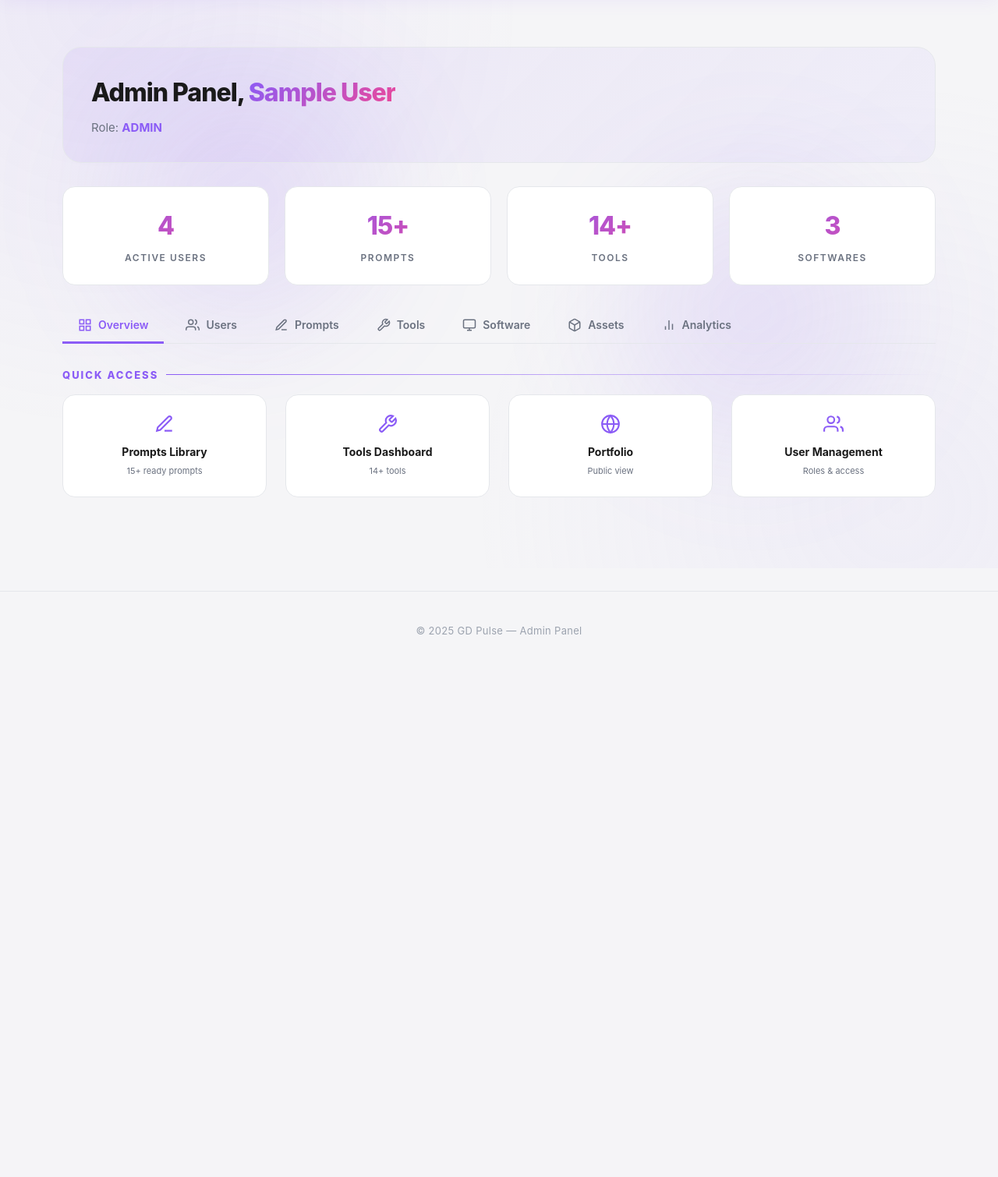
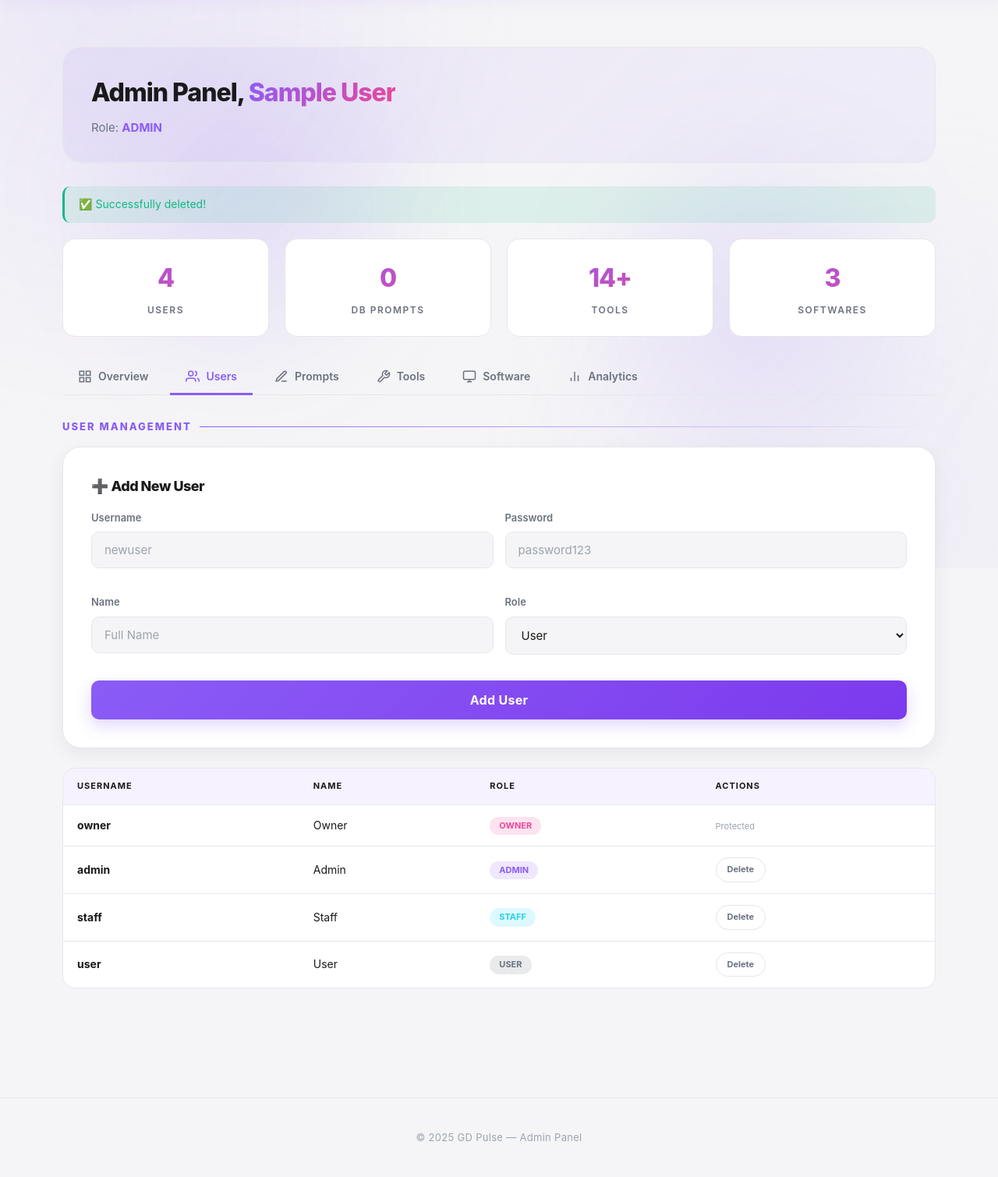
Before and after one commit to IGDIVU/gd-pulse, a Flask app: page /admin?tab=users&success=deleted in a window 1280 px wide. Shown: the part 71-1581 px from the top of the page at 78% size. Before the commit the page ends 885 px from the top, so only its background shows below. Run offline with Flask 3, Linux system fonts and the light colour scheme; the visitor is signed in with stand-in values (Sample User, id 1).

Commit message:
Update admin.html

```diff
--- a/templates/admin.html
+++ b/templates/admin.html
@@ -7,10 +7,7 @@
 <link rel="icon" type="image/png" href="/static/favicon.png">
 <link rel="stylesheet" href="/static/style.css">
 <style>
-  .tab-bar {
-    display: flex; gap: 8px; margin: 30px 0;
-    flex-wrap: wrap; border-bottom: 1px solid var(--border);
-  }
+  .tab-bar { display: flex; gap: 8px; margin: 30px 0; flex-wrap: wrap; border-bottom: 1px solid var(--border); }
   .tab-btn {
     background: transparent; border: none; color: var(--text-dim);
     padding: 12px 20px; font-size: 14px; font-weight: 600;
@@ -28,15 +25,10 @@
     text-transform: uppercase; color: var(--primary);
     margin: 30px 0 15px; display: flex; align-items: center; gap: 10px;
   }
-  .section-label::after {
-    content: ""; flex: 1; height: 1px;
-    background: linear-gradient(90deg, var(--primary), transparent);
-  }
+  .section-label::after { content: ""; flex: 1; height: 1px; background: linear-gradient(90deg, var(--primary), transparent); }
   .tool-icon { width: 26px; height: 26px; color: var(--primary); margin-bottom: 12px; transition: all 0.4s; }
   .tool-card:hover .tool-icon { color: white; transform: translateY(-4px) scale(1.15); }
-  .cat-icon svg { width: 26px; height: 26px; color: white; }
 
-  /* Management Table */
   .mgmt-table {
     width: 100%; background: var(--card);
     border: 1px solid var(--border); border-radius: var(--radius);
@@ -45,8 +37,7 @@
   .mgmt-table table { width: 100%; border-collapse: collapse; }
   .mgmt-table th, .mgmt-table td {
     padding: 14px 18px; text-align: left;
-    border-bottom: 1px solid var(--border);
-    font-size: 14px;
+    border-bottom: 1px solid var(--border); font-size: 14px;
   }
   .mgmt-table th {
     background: rgba(139, 92, 246, 0.08);
@@ -55,58 +46,38 @@
   }
   .mgmt-table tr:last-child td { border-bottom: none; }
   .mgmt-table tr:hover td { background: rgba(139, 92, 246, 0.04); }
+
   .badge-role {
     display: inline-block; padding: 3px 12px; border-radius: 20px;
-    font-size: 11px; font-weight: 700; text-transform: uppercase; letter-spacing: 0.5px;
+    font-size: 11px; font-weight: 700; text-transform: uppercase;
   }
-  .badge-role.owner  { background: rgba(236, 72, 153, 0.15); color: #ec4899; }
-  .badge-role.admin  { background: rgba(139, 92, 246, 0.15); color: var(--primary); }
-  .badge-role.staff  { background: rgba(34, 211, 238, 0.15); color: #22d3ee; }
-  .badge-role.user   { background: rgba(107, 114, 128, 0.15); color: #6b7280; }
+  .badge-role.owner { background: rgba(236, 72, 153, 0.15); color: #ec4899; }
+  .badge-role.admin { background: rgba(139, 92, 246, 0.15); color: var(--primary); }
+  .badge-role.staff { background: rgba(34, 211, 238, 0.15); color: #22d3ee; }
+  .badge-role.user  { background: rgba(107, 114, 128, 0.15); color: #6b7280; }
 
   .action-btn-sm {
     padding: 6px 14px; border-radius: 20px;
     font-size: 11px; font-weight: 700;
     border: 1px solid var(--border); background: transparent;
     color: var(--text-dim); cursor: pointer; transition: all 0.25s;
-    margin-right: 5px;
+    margin-right: 5px; text-decoration: none;
+    display: inline-block;
   }
   .action-btn-sm:hover { background: var(--primary); color: white; border-color: var(--primary); }
   .action-btn-sm.danger:hover { background: var(--danger); border-color: var(--danger); }
 
-  /* Modal */
-  .modal-overlay {
-    position: fixed; inset: 0;
-    background: rgba(0,0,0,0.7); backdrop-filter: blur(8px);
-    z-index: 9999; display: none;
-    justify-content: center; align-items: center; padding: 20px;
+  .form-grid {
+    display: grid; grid-template-columns: 1fr 1fr; gap: 15px;
+    margin-bottom: 15px;
   }
-  .modal-overlay.active { display: flex; }
-  .modal-box {
-    background: var(--card); border-radius: var(--radius-lg);
-    padding: 32px; max-width: 900px; width: 100%;
-    max-height: 90vh; overflow-y: auto;
-    border: 1px solid var(--border); box-shadow: var(--shadow-lg);
-    position: relative;
-    animation: scaleIn 0.3s cubic-bezier(0.175, 0.885, 0.32, 1.275);
+  .form-grid.full { grid-template-columns: 1fr; }
+
+  .alert {
+    padding: 12px 18px; border-radius: 10px; margin-bottom: 20px; font-size: 14px;
   }
-  .modal-close {
-    position: absolute; top: 16px; right: 16px;
-    background: var(--glass); border: 1px solid var(--border);
-    color: var(--text); width: 36px; height: 36px;
-    border-radius: 50%; cursor: pointer;
-    display: flex; align-items: center; justify-content: center;
-    transition: all 0.25s;
-  }
-  .modal-close:hover { background: var(--danger); color: white; transform: rotate(90deg); }
-  .modal-close svg { width: 18px; height: 18px; }
-  .modal-box h2 { margin-bottom: 8px; font-size: 24px; font-weight: 800; }
-
-  .empty-box {
-    text-align: center; padding: 60px 20px;
-    background: var(--card); border: 1px dashed var(--border);
-    border-radius: var(--radius); color: var(--text-dim);
-  }
+  .alert.success { background: rgba(16, 185, 129, 0.1); color: #10b981; border-left: 3px solid #10b981; }
+  .alert.error { background: rgba(239, 68, 68, 0.1); color: #ef4444; border-left: 3px solid #ef4444; }
 </style>
 </head>
 <body>
@@ -120,12 +91,10 @@
       <a href="/tools">Tools</a>
       <a href="/prompts">Prompts</a>
       <a href="/admin" class="active">Admin</a>
+      {% if role == 'owner' %}<a href="/owner">Owner</a>{% endif %}
     </nav>
     <div class="header-right">
       <button class="theme-toggle" onclick="toggleTheme(event)" title="Toggle theme"></button>
-      {% if role == 'owner' %}
-        <a href="/owner" class="btn btn-primary">Owner</a>
-      {% endif %}
       <a href="/logout" class="avatar" title="{{ name }}">{{ name[0]|upper }}</a>
     </div>
   </header>
@@ -138,9 +107,17 @@
         <p>Role: <b style="color:var(--primary);text-transform:uppercase;">{{ role }}</b></p>
       </div>
 
+      {% if request.args.get('success') == 'added' %}
+        <div class="alert success">✅ Successfully added!</div>
+      {% elif request.args.get('success') == 'deleted' %}
+        <div class="alert success">✅ Successfully deleted!</div>
+      {% elif request.args.get('error') == 'missing' %}
+        <div class="alert error">⚠️ Kuch fields missing hain</div>
+      {% endif %}
+
       <div class="stats">
-        <div class="stat-card reveal"><div class="value">4</div><div class="label">Active Users</div></div>
-        <div class="stat-card reveal"><div class="value">15+</div><div class="label">Prompts</div></div>
+        <div class="stat-card reveal"><div class="value">{{ all_users|length }}</div><div class="label">Users</div></div>
+        <div class="stat-card reveal"><div class="value">{{ all_prompts|length }}</div><div class="label">DB Prompts</div></div>
         <div class="stat-card reveal"><div class="value">14+</div><div class="label">Tools</div></div>
         <div class="stat-card reveal"><div class="value">3</div><div class="label">Softwares</div></div>
       </div>
@@ -161,9 +138,6 @@
         <button class="tab-btn" onclick="switchTab('software', this)">
           <span data-icon="software" style="width:18px;height:18px;display:inline-flex;"></span> Software
         </button>
-        <button class="tab-btn" onclick="switchTab('assets', this)">
-          <span data-icon="assets" style="width:18px;height:18px;display:inline-flex;"></span> Assets
-        </button>
         <button class="tab-btn" onclick="switchTab('analytics', this)">
           <span data-icon="analytics" style="width:18px;height:18px;display:inline-flex;"></span> Analytics
         </button>
@@ -176,7 +150,7 @@
           <a href="/prompts" class="tool-card reveal">
             <span class="tool-icon" data-icon="prompts"></span>
             <div class="title">Prompts Library</div>
-            <div class="desc">15+ ready prompts</div>
+            <div class="desc">View all prompts</div>
           </a>
           <a href="/tools" class="tool-card reveal">
             <span class="tool-icon" data-icon="tools"></span>
@@ -191,120 +165,140 @@
           <div class="tool-card reveal" onclick="switchTab('users', document.querySelectorAll('.tab-btn')[1])">
             <span class="tool-icon" data-icon="users"></span>
             <div class="title">User Management</div>
-            <div class="desc">Roles & access</div>
+            <div class="desc">Add/remove users</div>
           </div>
         </div>
       </div>
 
-      <!-- USERS MANAGEMENT -->
+      <!-- USERS -->
       <div class="tab-content" id="tab-users">
         <div class="section-label">User Management</div>
-        <div class="info reveal" style="margin-bottom:20px;">
-          <b>Note:</b> Abhi users hardcoded hain. Role creation, new user add, edit, delete — <b>coming soon</b> (owner panel me).
+
+        <div class="box reveal" style="margin-bottom:25px;">
+          <h2 style="font-size:18px;margin-bottom:15px;">➕ Add New User</h2>
+          <form method="POST" action="/admin/add-user">
+            <div class="form-grid">
+              <div>
+                <label>Username</label>
+                <input type="text" name="username" placeholder="newuser" required>
+              </div>
+              <div>
+                <label>Password</label>
+                <input type="text" name="password" placeholder="password123" required>
+              </div>
+            </div>
+            <div class="form-grid">
+              <div>
+                <label>Name</label>
+                <input type="text" name="name" placeholder="Full Name">
+              </div>
+              <div>
+                <label>Role</label>
+                <select name="role">
+                  <option value="user">User</option>
+                  <option value="staff">Staff</option>
+                  <option value="admin">Admin</option>
+                </select>
+              </div>
+            </div>
+            <button type="submit" class="calc-btn">Add User</button>
+          </form>
         </div>
+
         <div class="mgmt-table reveal">
           <table>
             <thead>
-              <tr>
-                <th>Username</th>
-                <th>Name</th>
-                <th>Role</th>
-                <th>Access</th>
-                <th>Actions</th>
-              </tr>
+              <tr><th>Username</th><th>Name</th><th>Role</th><th>Actions</th></tr>
             </thead>
             <tbody>
+              {% for uname, udata in all_users.items() %}
               <tr>
-                <td><b>owner</b></td>
-                <td>Owner</td>
-                <td><span class="badge-role owner">Owner</span></td>
-                <td>Full + God Mode</td>
+                <td><b>{{ uname }}</b></td>
+                <td>{{ udata.name }}</td>
+                <td><span class="badge-role {{ udata.role }}">{{ udata.role }}</span></td>
                 <td>
-                  <button class="action-btn-sm" onclick="alert('Coming soon')">Edit</button>
-                  <button class="action-btn-sm danger" onclick="alert('Cannot delete owner')">Delete</button>
+                  {% if uname != 'owner' and udata.role != 'owner' %}
+                  <a href="/admin/delete-user/{{ uname }}" class="action-btn-sm danger" onclick="return confirm('Delete {{ uname }}?')">Delete</a>
+                  {% else %}
+                  <span style="font-size:11px;color:var(--text-mute);">Protected</span>
+                  {% endif %}
                 </td>
               </tr>
-              <tr>
-                <td><b>admin</b></td>
-                <td>Admin</td>
-                <td><span class="badge-role admin">Admin</span></td>
-                <td>Full Management</td>
-                <td>
-                  <button class="action-btn-sm" onclick="alert('Coming soon')">Edit</button>
-                  <button class="action-btn-sm danger" onclick="alert('Cannot delete admin')">Delete</button>
-                </td>
-              </tr>
-              <tr>
-                <td><b>staff</b></td>
-                <td>Staff</td>
-                <td><span class="badge-role staff">Staff</span></td>
-                <td>Tools + Prompts (read)</td>
-                <td>
-                  <button class="action-btn-sm" onclick="alert('Coming soon')">Edit</button>
-                  <button class="action-btn-sm danger" onclick="alert('Coming soon')">Delete</button>
-                </td>
-              </tr>
-              <tr>
-                <td><b>user</b></td>
-                <td>User</td>
-                <td><span class="badge-role user">User</span></td>
-                <td>Portfolio only</td>
-                <td>
-                  <button class="action-btn-sm" onclick="alert('Coming soon')">Edit</button>
-                  <button class="action-btn-sm danger" onclick="alert('Coming soon')">Delete</button>
-                </td>
-              </tr>
+              {% endfor %}
             </tbody>
           </table>
         </div>
-        <button class="btn btn-primary reveal" onclick="alert('Add User — coming soon')" style="display:inline-flex;align-items:center;gap:8px;">
-          <span data-icon="users" style="width:16px;height:16px;display:inline-flex;"></span> Add New User
-        </button>
       </div>
 
       <!-- PROMPTS -->
       <div class="tab-content" id="tab-prompts">
         <div class="section-label">Prompts Management</div>
-        <div class="info reveal" style="margin-bottom:20px;">
-          <b>Note:</b> Prompt <b>CRUD</b> (add/edit/delete) coming soon. Filhaal library dekho.
+
+        <div class="box reveal" style="margin-bottom:25px;">
+          <h2 style="font-size:18px;margin-bottom:15px;">➕ Add New Prompt</h2>
+          <form method="POST" action="/admin/add-prompt">
+            <div class="form-grid">
+              <div>
+                <label>Key (unique)</label>
+                <input type="text" name="key" placeholder="my-prompt" required>
+              </div>
+              <div>
+                <label>Category</label>
+                <select name="cat">
+                  <option value="single">Single (Image)</option>
+                  <option value="multi">Multi-Step (Video)</option>
+                  <option value="system">System (AI)</option>
+                </select>
+              </div>
+            </div>
+            <div class="form-grid">
+              <div>
+                <label>Title</label>
+                <input type="text" name="title" placeholder="My Prompt Title" required>
+              </div>
+              <div>
+                <label>Subtitle</label>
+                <input type="text" name="sub" placeholder="Short description">
+              </div>
+            </div>
+            <label>Prompt Text</label>
+            <textarea name="text" placeholder="Full prompt here..." style="min-height:150px;" required></textarea>
+            <button type="submit" class="calc-btn">Add Prompt</button>
+          </form>
         </div>
-        <div class="grid grid-3">
-          <div class="tool-card reveal" onclick="window.location.href='/prompts'">
-            <span class="tool-icon" data-icon="prompts"></span>
-            <div class="title">Open Library</div>
-            <div class="desc">View all prompts</div>
-          </div>
-          <div class="tool-card reveal" onclick="alert('Add Prompt — coming soon')" style="opacity:0.6;">
-            <span class="tool-icon" data-icon="sparkle"></span>
-            <div class="title">Add New Prompt</div>
-            <div class="desc">Create prompt (soon)</div>
-          </div>
-          <div class="tool-card reveal" onclick="alert('Manage Visibility — coming soon')" style="opacity:0.6;">
-            <span class="tool-icon" data-icon="users"></span>
-            <div class="title">Manage Visibility</div>
-            <div class="desc">Kisko dikhe (soon)</div>
-          </div>
+
+        <div class="mgmt-table reveal">
+          <table>
+            <thead>
+              <tr><th>Key</th><th>Title</th><th>Category</th><th>Actions</th></tr>
+            </thead>
+            <tbody>
+              {% for key, pdata in all_prompts.items() %}
+              <tr>
+                <td><b>{{ key }}</b></td>
+                <td>{{ pdata.title }}</td>
+                <td><span class="badge-role admin">{{ pdata.cat }}</span></td>
+                <td>
+                  <a href="/admin/delete-prompt/{{ key }}" class="action-btn-sm danger" onclick="return confirm('Delete {{ key }}?')">Delete</a>
+                </td>
+              </tr>
+              {% endfor %}
+              {% if not all_prompts %}
+              <tr><td colspan="4" style="text-align:center;color:var(--text-dim);padding:30px;">Koi DB prompt nahi. Upar se add karo.</td></tr>
+              {% endif %}
+            </tbody>
+          </table>
+        </div>
+
+        <div class="info reveal" style="margin-top:20px;">
+          💡 <b>Note:</b> Ye DB prompts hain (JSON file me store). Base 15 prompts <a href="/prompts" style="color:var(--primary);">Prompts Library</a> me hamesha rahenge (code me hardcoded).
         </div>
       </div>
 
       <!-- TOOLS -->
       <div class="tab-content" id="tab-tools">
-        <div class="section-label">Tools Management</div>
-        <div class="info reveal" style="margin-bottom:20px;">
-          <b>Note:</b> Tool enable/disable, kisko access — coming soon.
-        </div>
-        <div class="grid grid-4">
-          <div class="tool-card reveal"><span class="tool-icon" data-icon="gst"></span><div class="title">GST</div><div class="desc">Active</div></div>
-          <div class="tool-card reveal"><span class="tool-icon" data-icon="emi"></span><div class="title">EMI</div><div class="desc">Active</div></div>
-          <div class="tool-card reveal"><span class="tool-icon" data-icon="qr"></span><div class="title">QR Code</div><div class="desc">Active</div></div>
-          <div class="tool-card reveal"><span class="tool-icon" data-icon="image"></span><div class="title">Image Resize</div><div class="desc">Active</div></div>
-          <div class="tool-card reveal"><span class="tool-icon" data-icon="pdf"></span><div class="title">Photo→PDF</div><div class="desc">Active</div></div>
-          <div class="tool-card reveal"><span class="tool-icon" data-icon="pdfMerge"></span><div class="title">PDF Merge</div><div class="desc">Active</div></div>
-          <div class="tool-card reveal"><span class="tool-icon" data-icon="audio"></span><div class="title">Video→MP3</div><div class="desc">Active</div></div>
-          <div class="tool-card reveal" onclick="alert('Tool config — coming soon')" style="opacity:0.6;">
-            <span class="tool-icon" data-icon="tools"></span><div class="title">Configure</div><div class="desc">Soon</div>
-          </div>
-        </div>
+        <div class="section-label">Tools</div>
+        <a href="/tools" class="btn btn-primary">Open Tools Dashboard →</a>
       </div>
 
       <!-- SOFTWARE -->
@@ -328,25 +322,6 @@
             <div class="title">Sand Business</div>
             <div class="desc">Stock, Truck, Billing</div>
             <span class="soon">SOON</span>
-          </div>
-        </div>
-      </div>
-
-      <!-- ASSETS -->
-      <div class="tab-content" id="tab-assets">
-        <div class="section-label">Assets Library</div>
-        <div class="grid grid-4">
-          <div class="tool-card reveal" onclick="alert('PNG Library — coming soon')">
-            <span class="tool-icon" data-icon="image"></span><div class="title">PNG Library</div>
-          </div>
-          <div class="tool-card reveal" onclick="alert('Sound — coming soon')">
-            <span class="tool-icon" data-icon="audio"></span><div class="title">Sound Effects</div>
-          </div>
-          <div class="tool-card reveal" onclick="alert('Templates — coming soon')">
-            <span class="tool-icon" data-icon="assets"></span><div class="title">Templates</div>
-          </div>
-          <div class="tool-card reveal" onclick="alert('Fonts — coming soon')">
-            <span class="tool-icon" data-icon="text"></span><div class="title">Fonts</div>
           </div>
         </div>
       </div>
@@ -379,6 +354,12 @@
     }
     document.addEventListener("DOMContentLoaded", () => {
       if (window.renderIcons) window.renderIcons();
+      const urlParams = new URLSearchParams(window.location.search);
+      const tab = urlParams.get('tab');
+      if (tab) {
+        const btn = document.querySelector(`.tab-btn[onclick*="${tab}"]`);
+        if (btn) switchTab(tab, btn);
+      }
     });
   </script>
 
```
